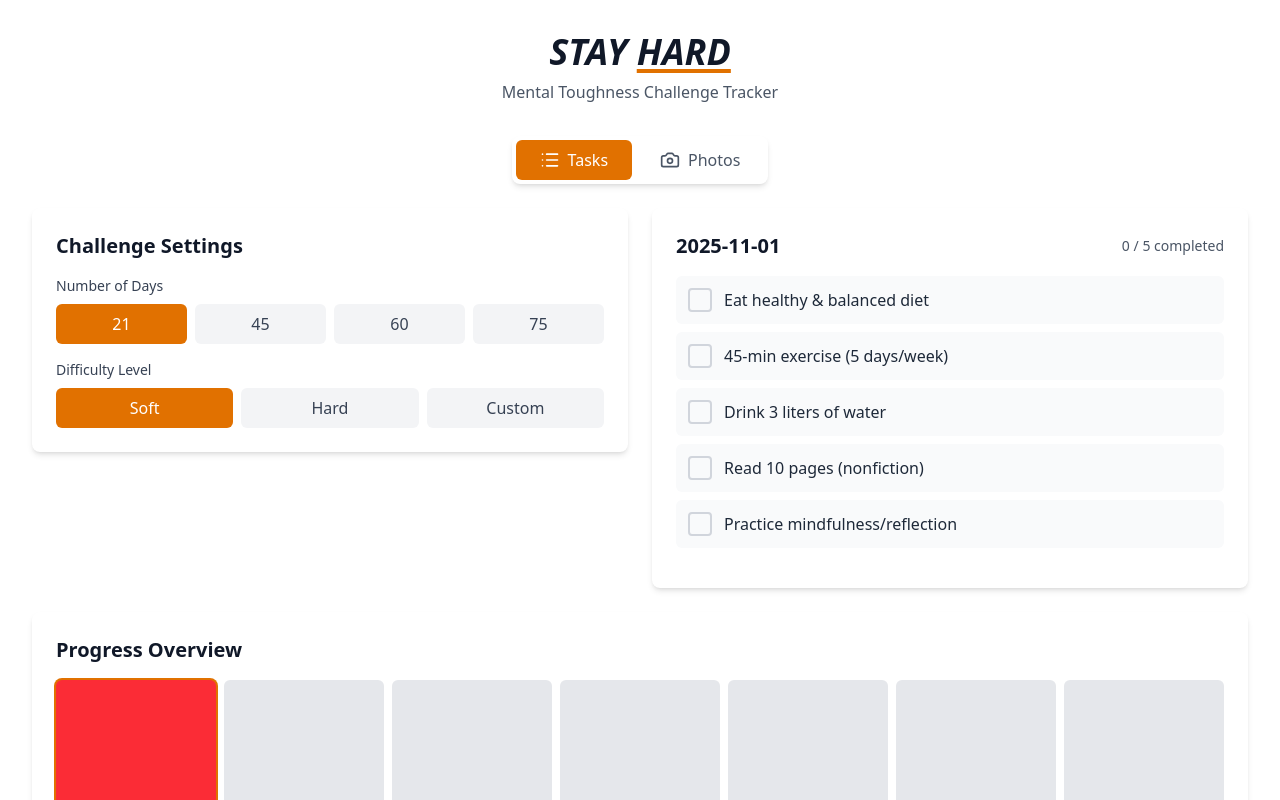
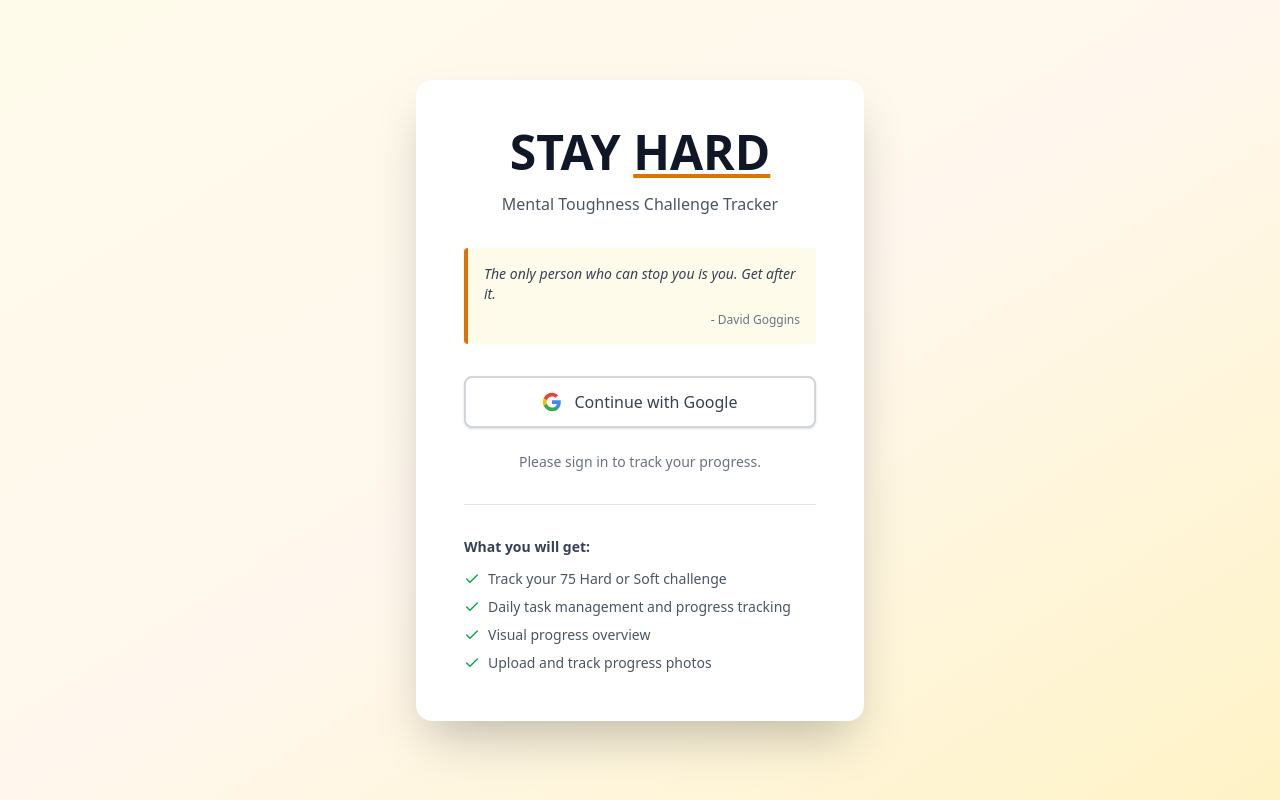
Before and after one commit to ARUNBALACHOCKALINGAM/stay-hard, a React (Vite) app: page / in a window 1280 px wide. Shown: the top 800 px of the page. Built offline with nearby package versions, Linux system fonts and the light colour scheme; no server answers.

Commit message:
feat: google authentication integration

```diff
--- a/package.json
+++ b/package.json
@@ -11,6 +11,7 @@
   },
   "dependencies": {
     "@tailwindcss/vite": "^4.1.16",
+    "firebase": "^12.5.0",
     "lucide-react": "^0.548.0",
     "react": "^19.1.1",
     "react-dom": "^19.1.1",
--- a/src/App.tsx
+++ b/src/App.tsx
@@ -1,5 +1,5 @@
-import  { useState, useEffect } from 'react';
-import { Camera, List} from 'lucide-react';
+import { useState, useEffect } from 'react';
+import { Camera, List, LogOut, UserIcon } from 'lucide-react';
 import type { ProgressPhoto } from './types/progressphoto';
 import type { AppState } from './types/appstate';
 import { getDefaultTasks, getTodayDate } from './utils';
@@ -8,17 +8,13 @@ import { TodoList } from './components/TodoList';
 import { Settings } from './components/Settings';
 import { PhotoGallery } from './components/PhotoGallery';
 import { ProgressGrid } from './components/ProgressGrid';
+import { LoginPage } from './components/LoginComponent';
+import type { User } from './types/user';
+import { onAuthStateChanged, signOut } from 'firebase/auth';
+import { auth } from './firebaseConfig';
 
-
-
-
-
-
-
-
-
-// Main App Component
 export default function App() {
+  const [user, setUser] = useState<User | null>(null);
   const [activeTab, setActiveTab] = useState<'tasks' | 'photos'>('tasks');
   const [state, setState] = useState<AppState>({
     days: 21,
@@ -29,6 +25,7 @@ export default function App() {
   });
 
   useEffect(() => {
+    if (user) {
       const today = getTodayDate();
       if (!state.dailyProgress[today]) {
         const tasks = getDefaultTasks(state.level);
@@ -44,9 +41,36 @@ export default function App() {
           }
         }));
       }
+    }
+  }, [user]);
+
+
+  const todayTasks = state.dailyProgress[getTodayDate()]?.tasks || [];
+
+  const handleLogin = (loggedInUser: User) => {
+    setUser(loggedInUser);
+  };
+
+  useEffect(() => {
+    const unsubscribe = onAuthStateChanged(auth, (user) => {
+      if (user) {
+        setUser({
+          name: user.displayName || "User",
+          email: user.email || "",
+          photoUrl: user.photoURL || "",
+        });
+      } else {
+        setUser(null);
+      }
+    });
+    return () => unsubscribe();
   }, []);
 
-  const todayTasks = state.dailyProgress[getTodayDate()]?.tasks || [];
+
+  const handleLogout = async () => {
+    await signOut(auth);
+    setUser(null);
+  };
 
   const handleDaysChange = (days: 21 | 45 | 60 | 75) => {
     setState(prev => ({ ...prev, days, startDate: getTodayDate() }));
@@ -172,20 +196,54 @@ export default function App() {
     }));
   };
 
+  if (!user) {
+    return <LoginPage onLogin={handleLogin} />;
+  }
+
   return (
-    <div className="min-h-screen  p-8">
+    <div className="min-h-screen bg-gradient-to-br from-amber-50 via-orange-50 to-amber-100 p-8">
       <div className="max-w-7xl mx-auto">
-        <h1 className="text-4xl font-bold text-center text-gray-900 mb-2 italic">
+        <div className="flex justify-between items-center mb-6">
+          <div>
+            <h1 className="text-4xl font-bold text-gray-900">
               STAY <span className="underline decoration-amber-600 decoration-4 underline-offset-4">HARD</span>
             </h1>
-        <p className="text-center text-gray-600 mb-8">Mental Toughness Challenge Tracker</p>
+            <p className="text-gray-600 mt-1">Mental Toughness Challenge Tracker</p>
+          </div>
+          <div className="flex items-center gap-4">
+            <div className="flex items-center gap-3 bg-white px-4 py-2 rounded-lg shadow-md">
+              {user?.photoUrl ? (
+                <img
+                  src={user.photoUrl}
+                  alt={user.name}
+                  className="w-8 h-8 rounded-full transition-opacity duration-300 opacity-0"
+                  onLoad={(e) => (e.currentTarget.style.opacity = '1')}
+                />
+              ) : (
+                <UserIcon className="w-8 h-8 rounded-full transition-opacity duration-300 opacity-0"
+                  onLoad={(e) => (e.currentTarget.style.opacity = '1')} />
+              )}
+
+              <div className="text-right">
+                <p className="text-sm font-medium text-gray-900">{user.name}</p>
+                <p className="text-xs text-gray-500">{user.email}</p>
+              </div>
+            </div>
+            <button
+              onClick={handleLogout}
+              className="bg-white p-2 rounded-lg shadow-md hover:bg-gray-50 transition-colors text-gray-600 hover:text-red-600"
+              title="Logout"
+            >
+              <LogOut size={20} />
+            </button>
+          </div>
+        </div>
 
         <div className="flex justify-center mb-6">
           <div className="bg-white rounded-lg shadow-md p-1 flex gap-1">
             <button
               onClick={() => setActiveTab('tasks')}
-              className={`px-6 py-2 rounded-md font-medium transition-colors flex items-center gap-2 ${
-                activeTab === 'tasks'
+              className={`px-6 py-2 rounded-md font-medium transition-colors flex items-center gap-2 ${activeTab === 'tasks'
                 ? 'bg-amber-600 text-white'
                 : 'text-gray-600 hover:bg-gray-100'
                 }`}
@@ -195,8 +253,7 @@ export default function App() {
             </button>
             <button
               onClick={() => setActiveTab('photos')}
-              className={`px-6 py-2 rounded-md font-medium transition-colors flex items-center gap-2 ${
-                activeTab === 'photos'
+              className={`px-6 py-2 rounded-md font-medium transition-colors flex items-center gap-2 ${activeTab === 'photos'
                 ? 'bg-amber-600 text-white'
                 : 'text-gray-600 hover:bg-gray-100'
                 }`}
@@ -215,7 +272,15 @@ export default function App() {
                 level={state.level}
                 onDaysChange={handleDaysChange}
                 onLevelChange={handleLevelChange}
+                onResetProgress={() => setState({
+                  days: 21,
+                  level: 'Soft',
+                  startDate: getTodayDate(),
+                  dailyProgress: {},
+                  photos: []
+                })}
               />
+
             </div>
             <div>
               <TodoList
--- /dev/null
+++ b/src/components/LoginComponent.tsx
@@ -0,0 +1,119 @@
+import { signInWithPopup } from "firebase/auth";
+import { auth, provider } from "../firebaseConfig.ts";
+import { Check } from "lucide-react";
+import type { User } from "../types/user";
+import { useState } from "react";
+
+// Login Component
+export const LoginPage: React.FC<{
+  onLogin: (user: User) => void;
+}> = ({ onLogin }) => {
+  const [isLoading, setIsLoading] = useState(false);
+
+    const handleGoogleSignIn = async () => {
+    setIsLoading(true);
+    try {
+      const result = await signInWithPopup(auth, provider);
+      const user = result.user;
+      console.log("Google sign-in successful:", user.photoURL);
+      const loggedInUser: User = {
+        name: user.displayName || "User",
+        email: user.email || "",
+        photoUrl: user.photoURL || "",
+      };
+      onLogin(loggedInUser);
+    } catch (error) {
+      console.error("Google sign-in error:", error);
+      alert("Failed to sign in with Google. Please try again.");
+    } finally {
+      setIsLoading(false);
+    }
+  };
+
+  return (
+    <div className="min-h-screen bg-gradient-to-br from-amber-50 via-orange-50 to-amber-100 flex items-center justify-center p-4">
+      <div className="max-w-md w-full">
+        <div className="bg-white rounded-2xl shadow-2xl p-8 md:p-12">
+          <div className="text-center mb-8">
+            <h1 className="text-5xl font-bold text-gray-900 mb-2">
+              STAY <span className="underline decoration-amber-600 decoration-4 underline-offset-4">HARD</span>
+            </h1>
+            <p className="text-gray-600 mt-4">
+              Mental Toughness Challenge Tracker
+            </p>
+          </div>
+
+          <div className="bg-amber-50 border-l-4 border-amber-600 p-4 mb-8 rounded">
+            <p className="text-gray-700 italic text-sm">
+              The only person who can stop you is you. Get after it.
+            </p>
+            <p className="text-gray-500 text-xs mt-2 text-right">- David Goggins</p>
+          </div>
+
+  <button
+            onClick={handleGoogleSignIn}
+            disabled={isLoading}
+            className="w-full bg-white border-2 border-gray-300 text-gray-700 py-3 px-4 rounded-lg font-medium hover:bg-gray-50 transition-all duration-200 flex items-center justify-center gap-3 shadow-sm hover:shadow-md disabled:opacity-50 disabled:cursor-not-allowed"
+          >
+            {isLoading ? (
+              <div className="flex items-center gap-2">
+                <div className="w-5 h-5 border-2 border-gray-300 border-t-amber-600 rounded-full animate-spin"></div>
+                <span>Signing in...</span>
+              </div>
+            ) : (
+              <>
+                <svg className="w-5 h-5" viewBox="0 0 24 24">
+                  <path
+                    fill="#4285F4"
+                    d="M22.56 12.25c0-.78-.07-1.53-.2-2.25H12v4.26h5.92c-.26 1.37-1.04 2.53-2.21 3.31v2.77h3.57c2.08-1.92 3.28-4.74 3.28-8.09z"
+                  />
+                  <path
+                    fill="#34A853"
+                    d="M12 23c2.97 0 5.46-.98 7.28-2.66l-3.57-2.77c-.98.66-2.23 1.06-3.71 1.06-2.86 0-5.29-1.93-6.16-4.53H2.18v2.84C3.99 20.53 7.7 23 12 23z"
+                  />
+                  <path
+                    fill="#FBBC05"
+                    d="M5.84 14.09c-.22-.66-.35-1.36-.35-2.09s.13-1.43.35-2.09V7.07H2.18C1.43 8.55 1 10.22 1 12s.43 3.45 1.18 4.93l2.85-2.22.81-.62z"
+                  />
+                  <path
+                    fill="#EA4335"
+                    d="M12 5.38c1.62 0 3.06.56 4.21 1.64l3.15-3.15C17.45 2.09 14.97 1 12 1 7.7 1 3.99 3.47 2.18 7.07l3.66 2.84c.87-2.6 3.3-4.53 6.16-4.53z"
+                  />
+                </svg>
+                <span>Continue with Google</span>
+              </>
+            )}
+          </button>
+
+          <div className="mt-6 text-center">
+            <p className="text-sm text-gray-500">
+              Please sign in to track your progress.
+            </p>
+          </div>
+
+          <div className="mt-8 pt-8 border-t border-gray-200">
+            <h3 className="text-sm font-semibold text-gray-700 mb-3">What you will get:</h3>
+            <ul className="space-y-2 text-sm text-gray-600">
+              <li className="flex items-start gap-2">
+                <Check size={16} className="text-green-600 mt-0.5 flex-shrink-0" />
+                <span>Track your 75 Hard or Soft challenge</span>
+              </li>
+              <li className="flex items-start gap-2">
+                <Check size={16} className="text-green-600 mt-0.5 flex-shrink-0" />
+                <span>Daily task management and progress tracking</span>
+              </li>
+              <li className="flex items-start gap-2">
+                <Check size={16} className="text-green-600 mt-0.5 flex-shrink-0" />
+                <span>Visual progress overview</span>
+              </li>
+              <li className="flex items-start gap-2">
+                <Check size={16} className="text-green-600 mt-0.5 flex-shrink-0" />
+                <span>Upload and track progress photos</span>
+              </li>
+            </ul>
+          </div>
+        </div>
+      </div>
+    </div>
+  );
+};
--- a/src/components/Settings.tsx
+++ b/src/components/Settings.tsx
@@ -1,17 +1,26 @@
-// Settings Component
+import { RotateCcw } from "lucide-react";
+
 export const Settings: React.FC<{
   days: number;
   level: string;
   onDaysChange: (days: 21 | 45 | 60 | 75) => void;
   onLevelChange: (level: 'Soft' | 'Hard' | 'Custom') => void;
-}> = ({ days, level, onDaysChange, onLevelChange }) => {
+  onResetProgress?: () => void; // 👈 optional prop
+}> = ({ days, level, onDaysChange, onLevelChange, onResetProgress }) => {
   const dayOptions: (21 | 45 | 60 | 75)[] = [21, 45, 60, 75];
   const levelOptions: ('Soft' | 'Hard' | 'Custom')[] = ['Soft', 'Hard', 'Custom'];
+
+  const handleResetClick = () => {
+    if (confirm("Are you sure you want to reset your progress? This action cannot be undone.")) {
+      onResetProgress?.();
+    }
+  };
 
   return (
     <div className="bg-white rounded-lg shadow-md p-6 mb-6">
       <h2 className="text-xl font-semibold mb-4 text-gray-900">Challenge Settings</h2>
 
+      {/* Days Selection */}
       <div className="mb-4">
         <label className="block text-sm font-medium text-gray-700 mb-2">
           Number of Days
@@ -33,7 +42,8 @@ export const Settings: React.FC<{
         </div>
       </div>
 
-      <div>
+      {/* Difficulty Selection */}
+      <div className="mb-6">
         <label className="block text-sm font-medium text-gray-700 mb-2">
           Difficulty Level
         </label>
@@ -53,6 +63,19 @@ export const Settings: React.FC<{
           ))}
         </div>
       </div>
+
+      {/* 🧸 Cute Reset Progress Button */}
+      <div className="flex justify-center">
+        <button
+          onClick={handleResetClick}
+          className="flex items-center gap-2 px-4 py-2 rounded-full text-sm font-medium
+                     bg-rose-100 text-rose-700 hover:bg-rose-200 transition-all
+                     shadow-sm hover:shadow-md"
+        >
+          <RotateCcw size={16} />
+          Reset Progress
+        </button>
+      </div>
     </div>
   );
 };
--- /dev/null
+++ b/src/firebaseConfig.ts
@@ -0,0 +1,27 @@
+// Import the functions you need from the SDKs you need
+import { initializeApp } from "firebase/app";
+import { getAnalytics } from "firebase/analytics";
+import { getAuth, GoogleAuthProvider } from "firebase/auth";
+// TODO: Add SDKs for Firebase products that you want to use
+// https://firebase.google.com/docs/web/setup#available-libraries
+
+// Your web app's Firebase configuration
+// For Firebase JS SDK v7.20.0 and later, measurementId is optional
+const firebaseConfig = {
+  apiKey: "AIzaSyD6TFMRXYTlrp1H6UYJErWkm_KhAdpLIbE",
+  authDomain: "stay-hard-7354a.firebaseapp.com",
+  projectId: "stay-hard-7354a",
+  storageBucket: "stay-hard-7354a.firebasestorage.app",
+  messagingSenderId: "753954105607",
+  appId: "1:753954105607:web:bd9cd7b419cb6036eabda2",
+  measurementId: "G-2ZQ6K8SPBP"
+};
+
+// Initialize Firebase
+const app = initializeApp(firebaseConfig);
+const analytics = getAnalytics(app);
+
+// 👇 add these
+export const auth = getAuth(app);
+export const provider = new GoogleAuthProvider();
+export default app;
--- /dev/null
+++ b/src/types/user.ts
@@ -0,0 +1,5 @@
+export interface User {
+  name: string;
+  email: string;
+  photoUrl?: string;
+}
```
Also changed, not shown: 1 other file (tests, documents, lock files or other folders). Lines whose indentation alone changed are shown as unchanged.
